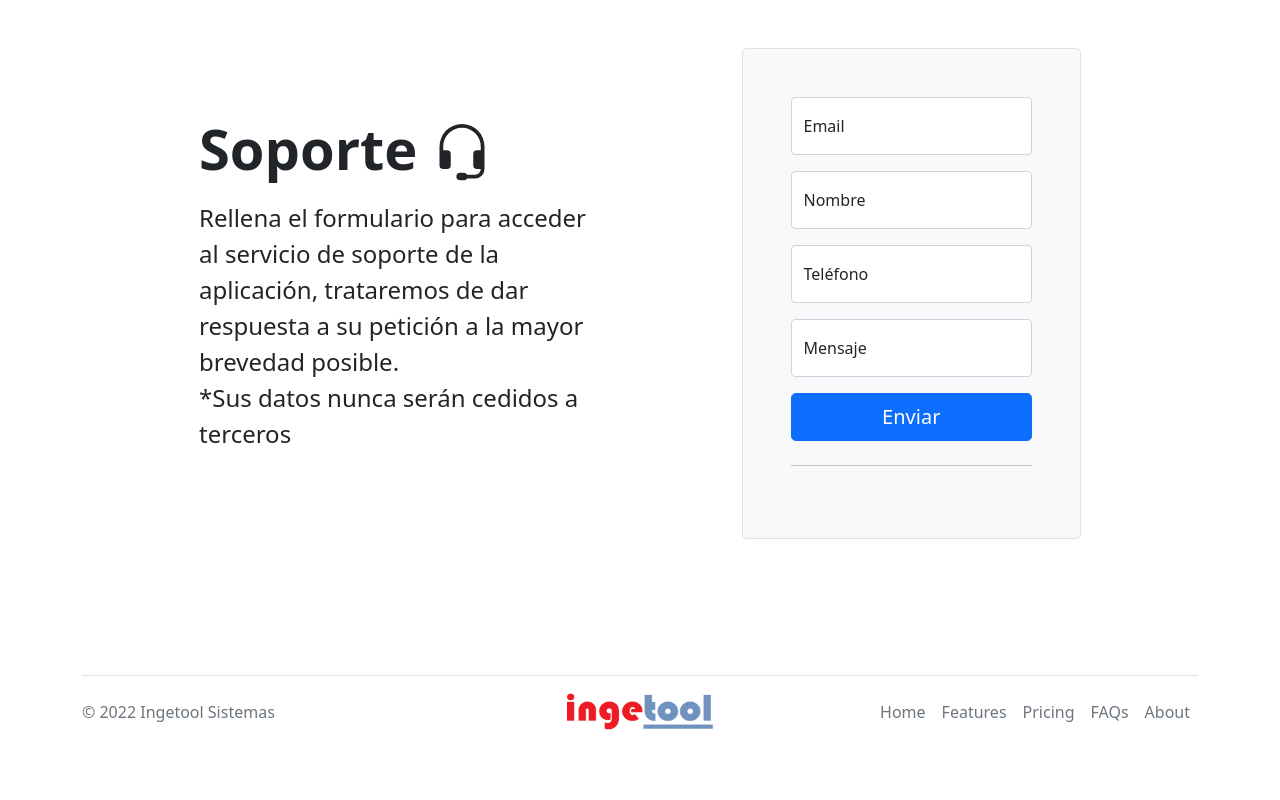
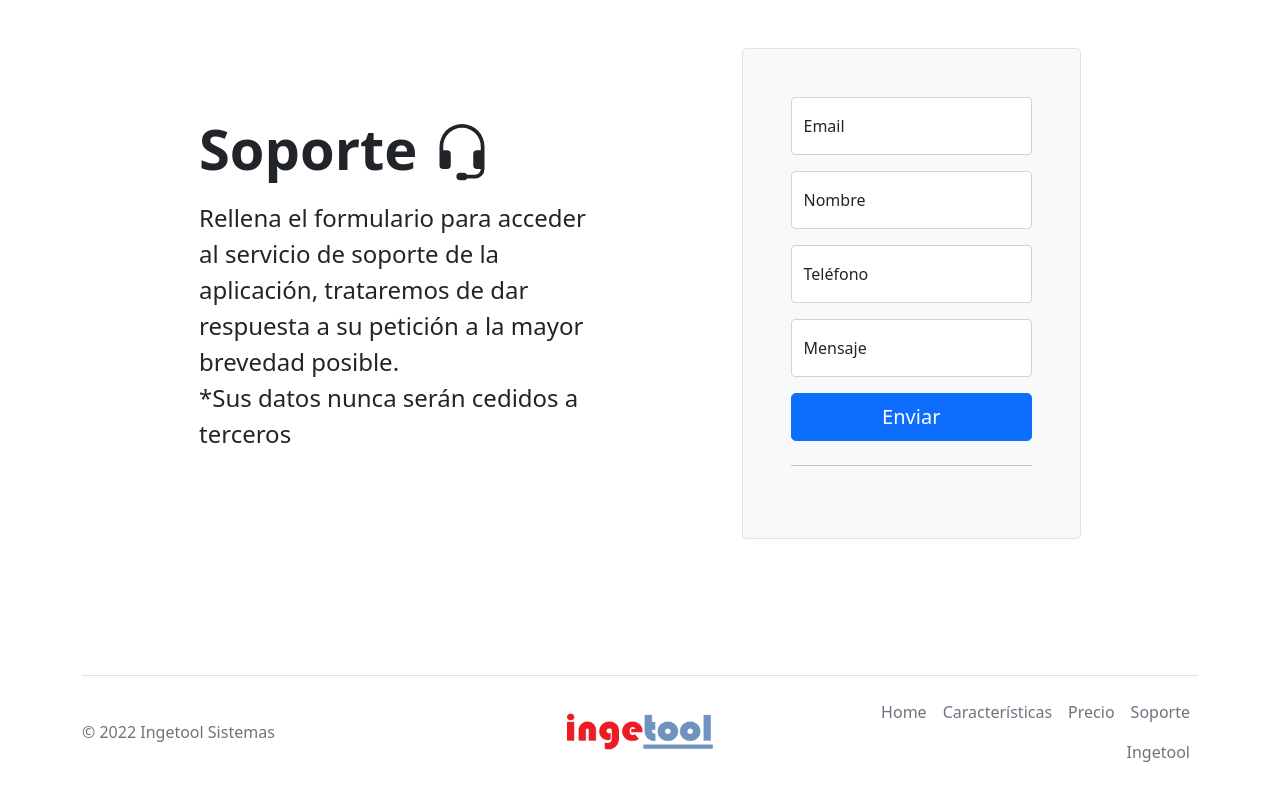
Before and after one commit to eduardoaguilar96/bootstrap_fotovoltaica, a website: page index.html in a window 1280 px wide. Shown: the part 1808-2608 px from the top of the page. Before the commit the page ends 2580 px from the top, so only its background shows below. Drawn offline with nearby package versions, Linux system fonts and the light colour scheme.

Commit message:
cambios en el footer

```diff
--- a/index.html
+++ b/index.html
@@ -327,10 +327,10 @@
 
             <ul class="nav col-md-4 justify-content-end">
                 <li class="nav-item"><a href="#" class="nav-link px-2 text-muted">Home</a></li>
-                <li class="nav-item"><a href="#" class="nav-link px-2 text-muted">Features</a></li>
-                <li class="nav-item"><a href="#" class="nav-link px-2 text-muted">Pricing</a></li>
-                <li class="nav-item"><a href="#" class="nav-link px-2 text-muted">FAQs</a></li>
-                <li class="nav-item"><a href="#" class="nav-link px-2 text-muted">About</a></li>
+                <li class="nav-item"><a href="#" class="nav-link px-2 text-muted">Características</a></li>
+                <li class="nav-item"><a href="#" class="nav-link px-2 text-muted">Precio</a></li>
+                <li class="nav-item"><a href="#" class="nav-link px-2 text-muted">Soporte</a></li>
+                <li class="nav-item"><a href="https://www.ingetool.es" target="_blank" rel="noopener noreferrer" class="nav-link px-2 text-muted">Ingetool</a></li>
             </ul>
         </footer>
     </div>
```
